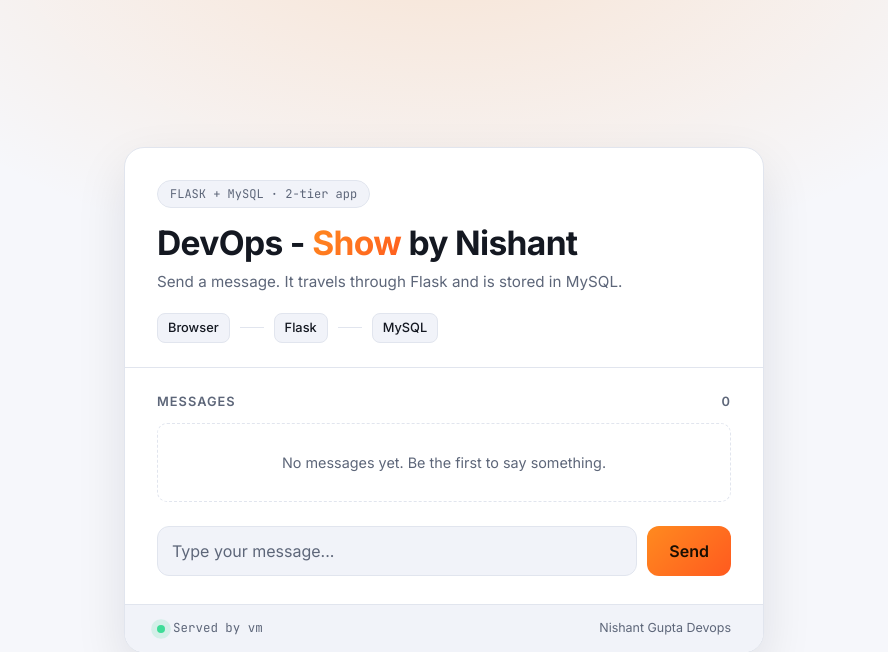
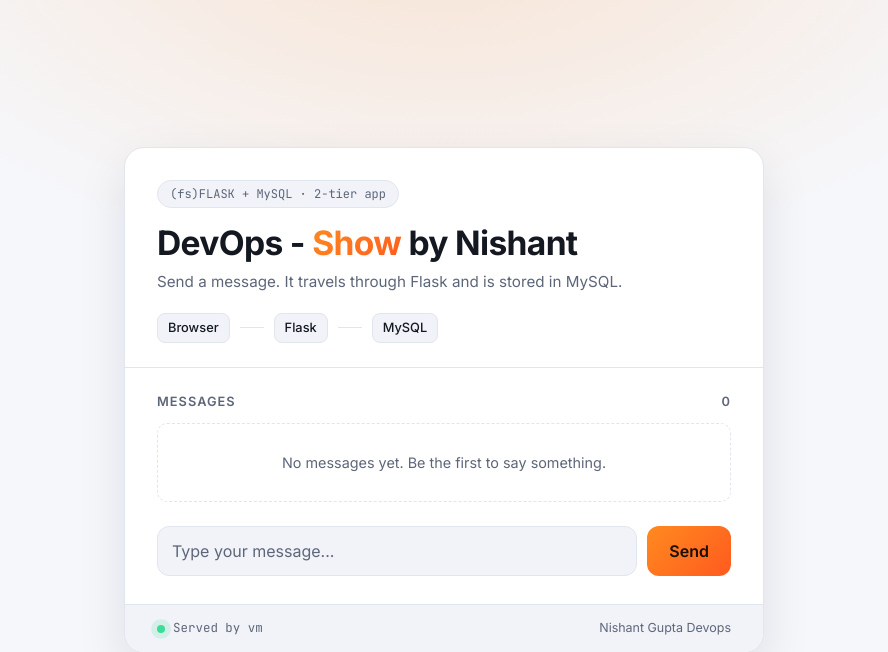
Before and after one commit to nishant-gupta7456/Two-tier, a Flask app: page / in a window 1280 px wide. Shown: the top 652 px of the page, without its empty margins (196-1084 px from the left). Run offline with Flask 3, Linux system fonts and the light colour scheme; data that the repository does not hold is empty.

Commit message:
Update index.html

```diff
--- a/templates/index.html
+++ b/templates/index.html
@@ -260,7 +260,7 @@
 <body>
     <div class="card">
         <header>
-            <div class="eyebrow">FLASK + MySQL · 2-tier app</div>
+            <div class="eyebrow">(fs)FLASK + MySQL · 2-tier app</div>
             <h1>DevOps - <span>Show </span> by Nishant</h1>
             <p class="subtitle">Send a message. It travels through Flask and is stored in MySQL.</p>
             <div class="tiers" aria-hidden="true">
```
